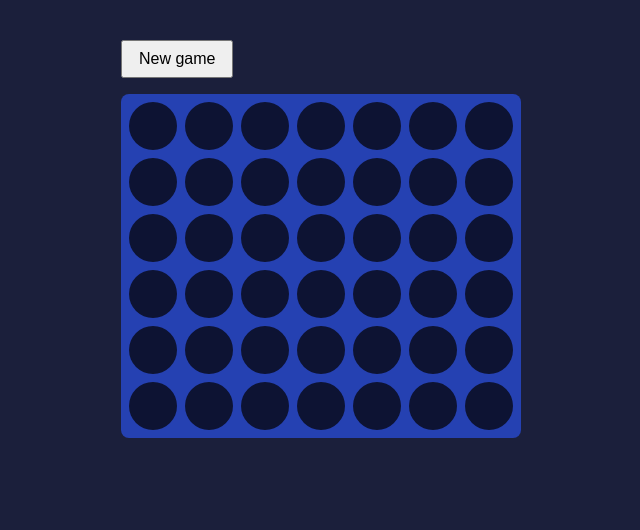
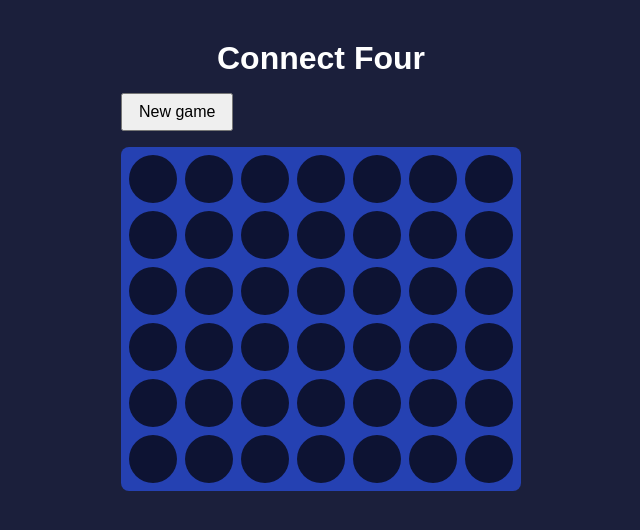
Before and after one commit to MK-xOne/connect-four, a website built with Vite: page index.html in a window 1280 px wide. Shown: the whole page, without its empty margins (319-959 px from the left). Built offline with nearby package versions, Linux system fonts and the light colour scheme.

Commit message:
Item 7: Connect Four title heading

```diff
--- a/src/main.ts
+++ b/src/main.ts
@@ -9,6 +9,7 @@ import {
   renderEmptyGrid,
   renderEndScreen,
   renderResetButton,
+  renderTitle,
 } from './ui';
 import { checkWin } from './win';
 
@@ -35,6 +36,8 @@ function createInitialState(): GameState {
 }
 
 let state: GameState = createInitialState();
+
+renderTitle(root);
 
 renderResetButton(root, () => {
   state = createInitialState();
--- a/src/style.css
+++ b/src/style.css
@@ -4,6 +4,13 @@ body {
   padding: 2rem;
   background: #1b1f3b;
   font-family: sans-serif;
+}
+
+.title {
+  margin: 0 0 1rem;
+  color: #ffffff;
+  font-size: 2rem;
+  text-align: center;
 }
 
 .board {
--- a/src/ui.ts
+++ b/src/ui.ts
@@ -1,5 +1,13 @@
 import { COLUMNS, ROWS } from './types';
 import type { Board } from './types';
+
+export function renderTitle(root: HTMLElement): void {
+  const title = document.createElement('h1');
+  title.className = 'title';
+  title.textContent = 'Connect Four';
+
+  root.appendChild(title);
+}
 
 export function renderEmptyGrid(root: HTMLElement): void {
   const board = document.createElement('div');
```
Also changed, not shown: docs/BACKLOG.md (+1 -1 lines).
